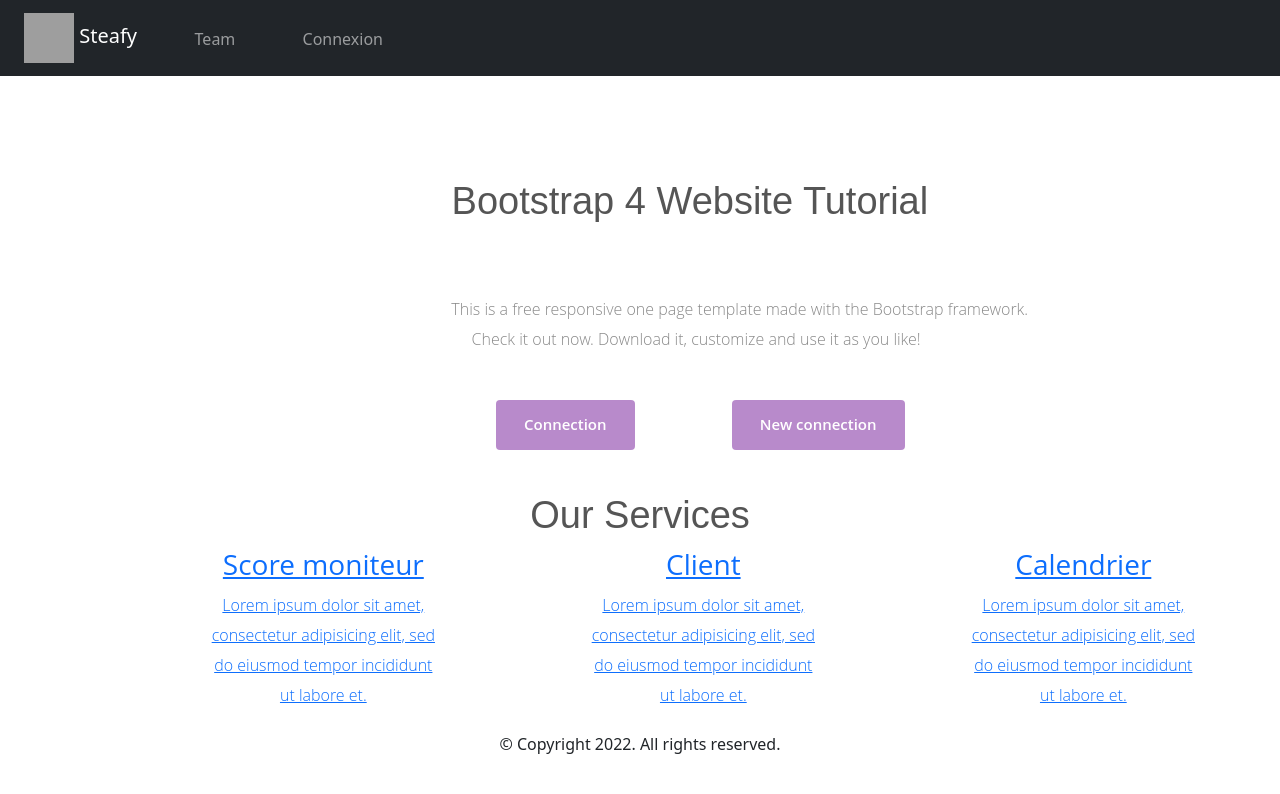
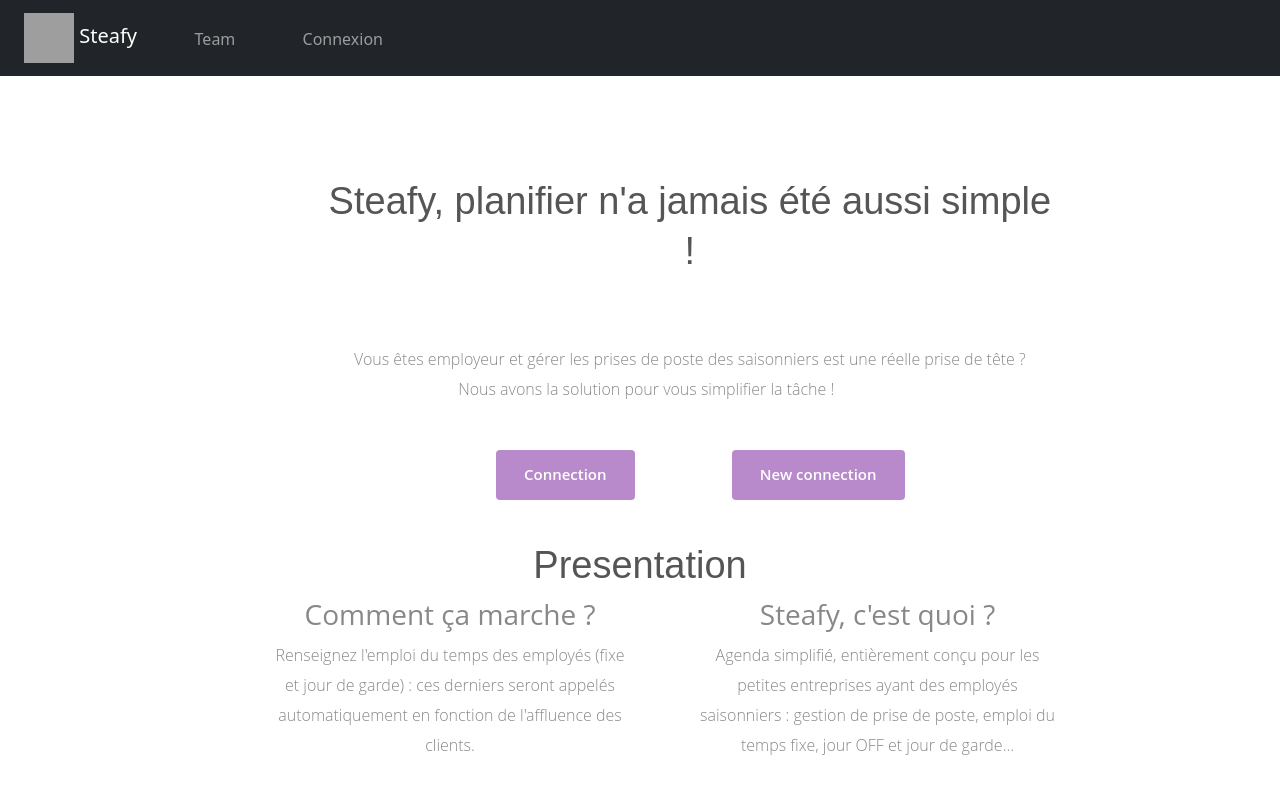
Before and after one commit to le-cmyk/Steafy, an Angular app: page /home in a window 1280 px wide. Shown: the top 794 px of the page. Built offline with nearby package versions, Linux system fonts and the light colour scheme; no server answers; grey boxes are pictures that could not be loaded.

Commit message:
présentation principale

```diff
--- a/src/app/home/home.component.html
+++ b/src/app/home/home.component.html
@@ -9,11 +9,11 @@
 
 		        <div class="row">
 		            <div class="col-md-8 offset-md-2 text">
-		                <h1 class="wow fadeInLeftBig">Bootstrap 4 Website Tutorial</h1>
+		                <h1 class="wow fadeInLeftBig">Steafy, planifier n'a jamais été aussi simple !</h1>
 		                <div class="description wow fadeInLeftBig">
 		                    <p>
-		                        This is a free responsive one page template made with the Bootstrap framework.
-		                        Check it out now. Download it, customize and use it as you like!
+								Vous êtes employeur et gérer les prises de poste des saisonniers est une réelle prise de tête ? <br> Nous avons la solution pour vous simplifier la tâche !
+
 		                    </p>
 		                </div>
 		                    <a class="btn btn-primary btn-link-1" href="/Connection">Connection</a>
@@ -24,6 +24,57 @@
 
 		    </div>
 		</div>
+
+		<div class="services-container section-container">
+	        <div class="container">
+	            <div class="row">
+	                <div class="col services section-description wow fadeIn">
+	                    <h2>Presentation</h2>
+	                    <div class="divider-1 wow fadeInUp"><span></span></div>
+	                </div>
+	            </div>
+	            <div class="row">
+                	<div class="col-md-6 services-box wow fadeInUp">
+                		<div class="row">
+                			<div class="col-md-4">
+			                	<div class="services-box-icon">
+			                		<i class="fas fa-magic"></i>
+			                	</div>
+		                	</div>
+	                		<div class="col-md-8">
+
+	                    			<h3>Comment ça marche ?</h3>
+
+
+	                    			<p>Renseignez l'emploi du temps des employés (fixe et jour de garde) : ces derniers seront appelés automatiquement en fonction de l'affluence des clients. </p>
+
+							</div>
+	                    </div>
+                    </div>
+
+                    <div class="col-md-6 services-box wow fadeInUp">
+	                	<div class="row">
+                			<div class="col-md-1">
+			                	<div class="services-box-icon">
+			                		<i class="fab fa-google"></i>
+			                	</div>
+		                	</div>
+	                		<div class="col-md-8">
+
+									<h3>Steafy, c'est quoi ?</h3>
+									<p>
+										Agenda simplifié, entièrement conçu pour les petites entreprises ayant des employés saisonniers : gestion de prise de poste, emploi du temps fixe, jour OFF et jour de garde...
+										</p>
+
+							</div>
+	                    </div>
+                    </div>
+	            </div>
+	        </div>
+        </div>
+
+
+
         <!-- Services -->
 
 
@@ -31,7 +82,7 @@
 	        <div class="container">
 	            <div class="row">
 	                <div class="col services section-description wow fadeIn">
-	                    <h2>Our Services</h2>
+	                    <h2>Nos services</h2>
 	                    <div class="divider-1 wow fadeInUp"><span></span></div>
 	                </div>
 	            </div>
```
